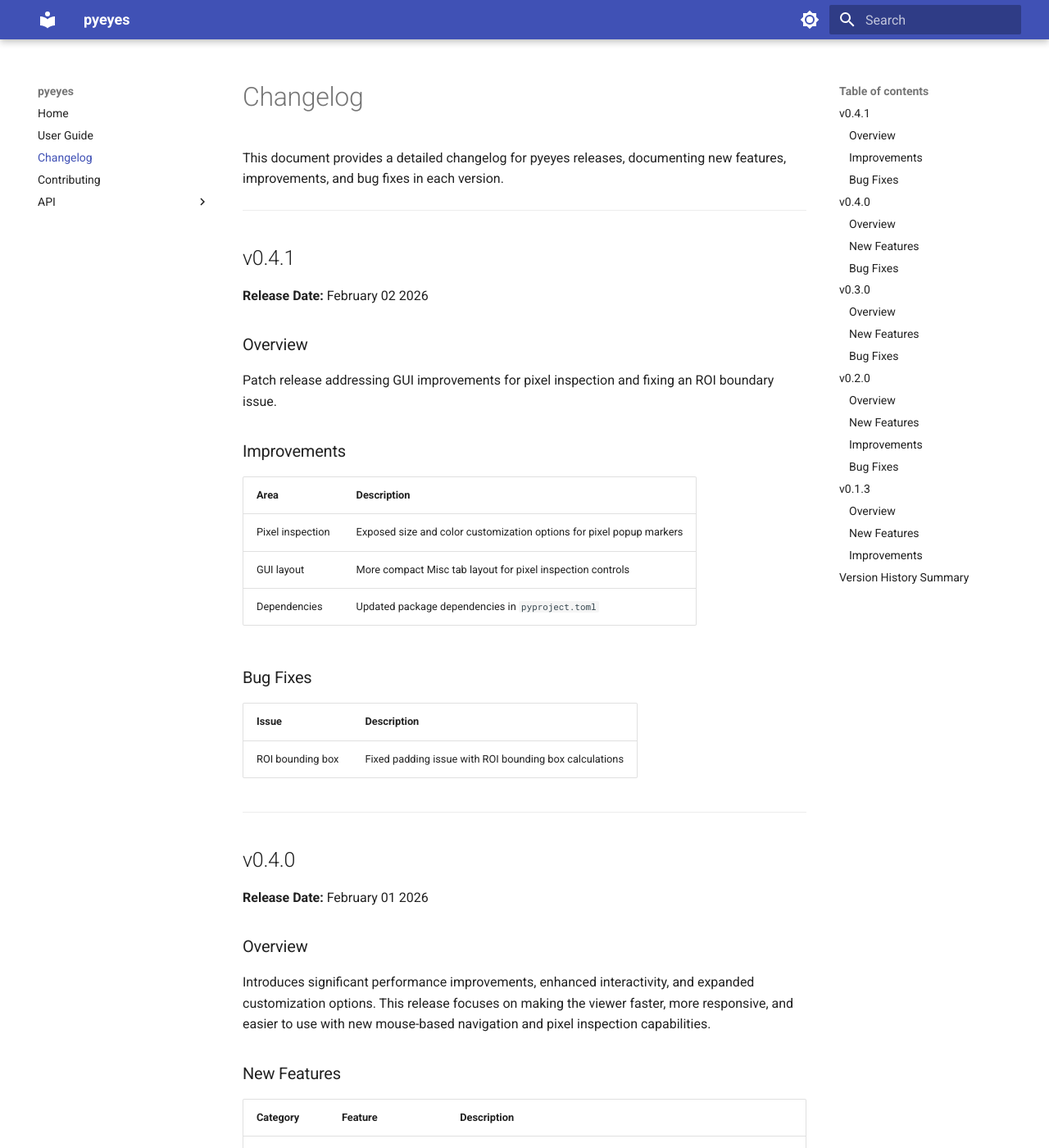
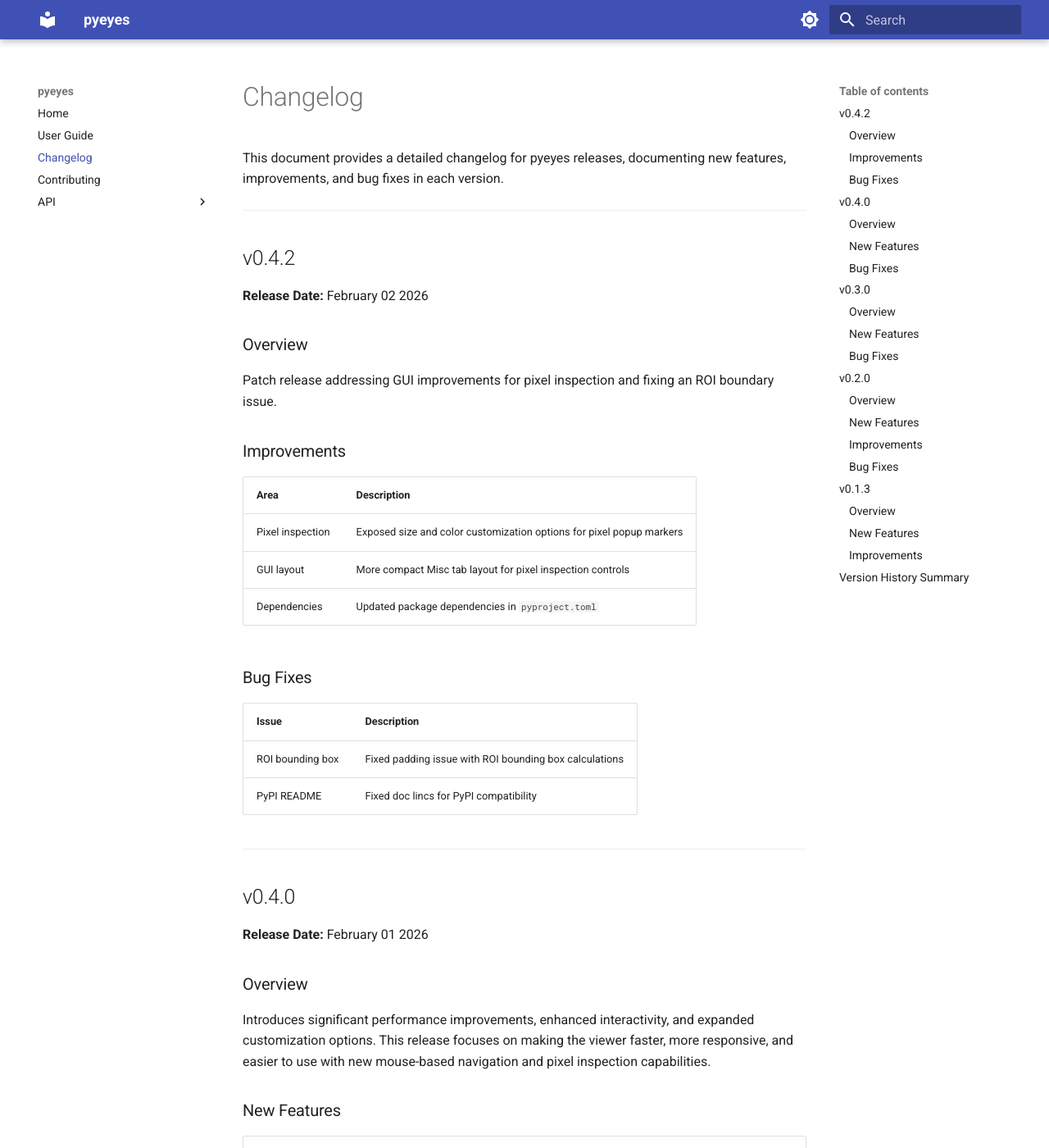
Before and after one commit to zachary-shah/pyeyes, an MkDocs documentation site: the page built from docs/changelog.md, in a window 1280 px wide and 1400 px high. Shown: the whole window at 82% size. Built offline with MkDocs 1.6.1 and Material for MkDocs 9.7.7, drawn with Linux system fonts in a browser that asks for light colours.

Commit message:
update changelog for v0.4.2

```diff
--- a/docs/changelog.md
+++ b/docs/changelog.md
@@ -4,7 +4,7 @@ This document provides a detailed changelog for pyeyes releases, documenting new
 
 ---
 
-## v0.4.1
+## v0.4.2
 
 **Release Date:** February 02 2026
 
@@ -25,6 +25,7 @@ Patch release addressing GUI improvements for pixel inspection and fixing an ROI
 | Issue | Description |
 |-------|-------------|
 | ROI bounding box | Fixed padding issue with ROI bounding box calculations |
+| PyPI README | Fixed doc lincs for PyPI compatibility |
 
 ---
 
```
